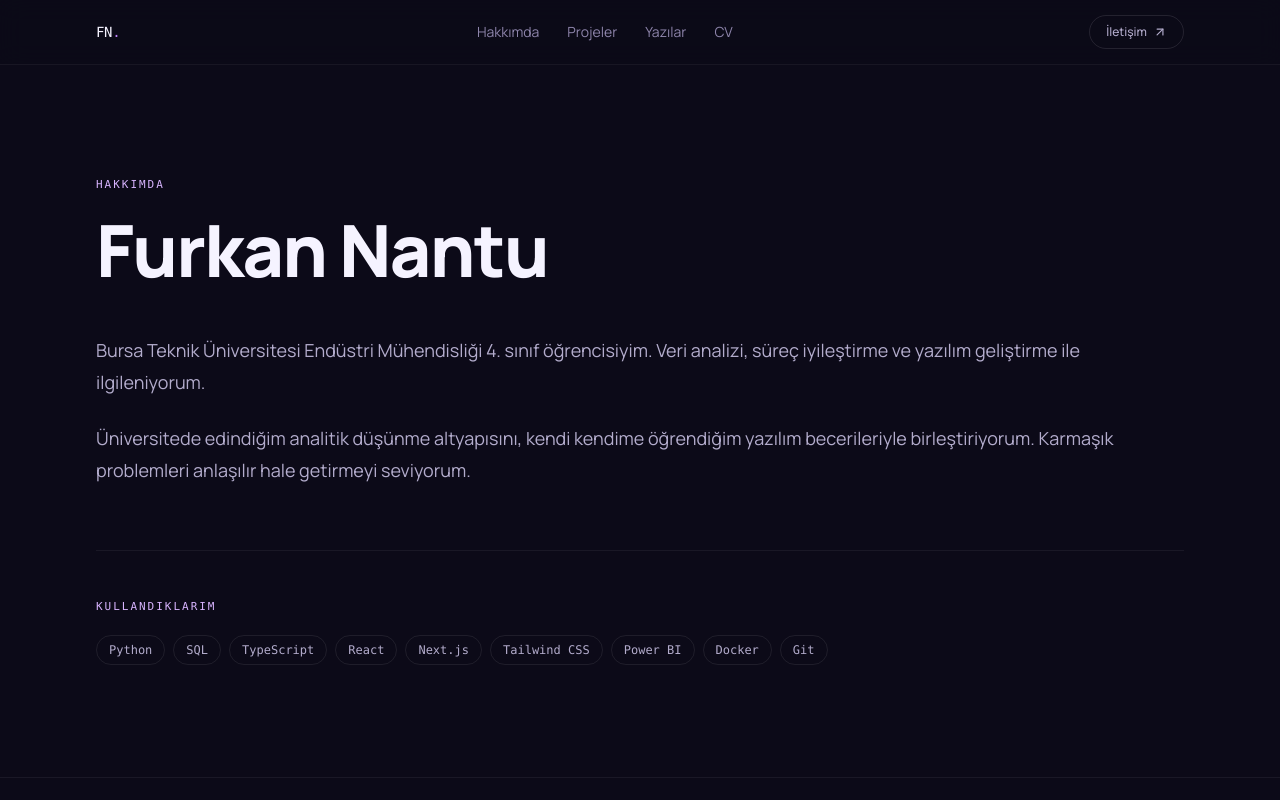
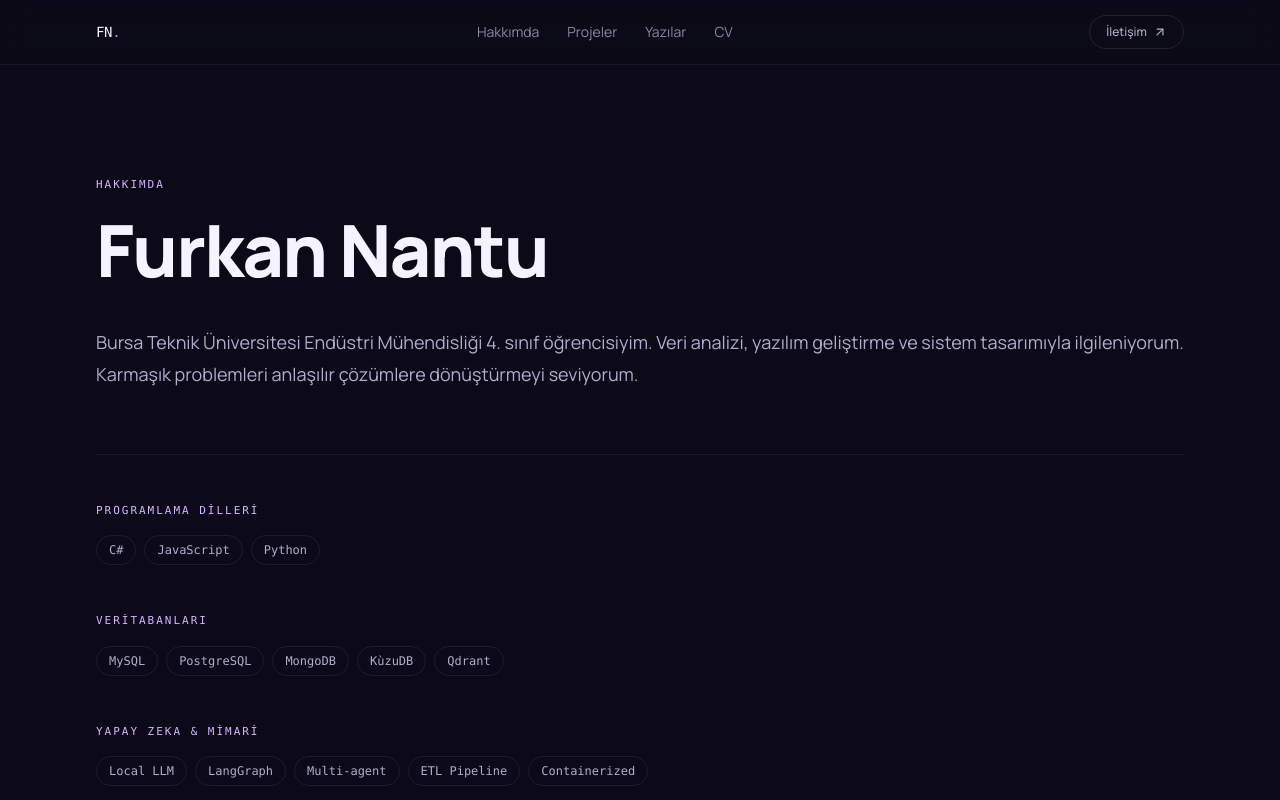
Before and after one commit to fnantu/fnantu.com, a Next.js app: page /about in a window 1280 px wide. Shown: the top 800 px of the page. Built offline with nearby package versions, Linux system fonts and the light colour scheme; no server answers.

Commit message:
docs: hakkımda sayfasına detaylı teknoloji yığını eklendi

```diff
--- a/src/app/about/page.tsx
+++ b/src/app/about/page.tsx
@@ -1,4 +1,48 @@
 import { PageShell } from "@/components/page-shell";
+
+const categories = [
+  {
+    label: "Programlama Dilleri",
+    tools: ["C#", "JavaScript", "Python"],
+  },
+  {
+    label: "Veritabanları",
+    tools: ["MySQL", "PostgreSQL", "MongoDB", "KùzuDB", "Qdrant"],
+  },
+  {
+    label: "Yapay Zeka & Mimari",
+    tools: [
+      "Local LLM",
+      "LangGraph",
+      "Multi-agent",
+      "ETL Pipeline",
+      "Containerized",
+    ],
+  },
+  {
+    label: "Endüstriyel Otomasyon",
+    tools: ["PLC Programlama"],
+  },
+  {
+    label: "İçerik & Medya",
+    tools: ["Ses Mühendisliği", "Dijital Overlay", "Video Analizi"],
+  },
+  {
+    label: "Oyun & Sunucu",
+    tools: ["Sunucu Kurulumu", "Modlama", "Konfigürasyon"],
+  },
+  {
+    label: "Ortam & Araçlar",
+    tools: [
+      "Pop!_OS 24.04",
+      "Cursor",
+      "Gemini CLI",
+      "Opencode",
+      "Cloudcode",
+      "Dual-boot",
+    ],
+  },
+];
 
 export default function About() {
   return (
@@ -9,33 +53,21 @@ export default function About() {
           Furkan Nantu
         </h1>
 
-        <div className="mt-12 space-y-6 text-lg leading-8 text-zinc-300">
+        <div className="mt-10 space-y-5 text-lg leading-8 text-zinc-300">
           <p>
             Bursa Teknik Üniversitesi Endüstri Mühendisliği 4. sınıf
-            öğrencisiyim. Veri analizi, süreç iyileştirme ve yazılım
-            geliştirme ile ilgileniyorum.
-          </p>
-          <p>
-            Üniversitede edindiğim analitik düşünme altyapısını, kendi
-            kendime öğrendiğim yazılım becerileriyle birleştiriyorum.
-            Karmaşık problemleri anlaşılır hale getirmeyi seviyorum.
+            öğrencisiyim. Veri analizi, yazılım geliştirme ve sistem
+            tasarımıyla ilgileniyorum. Karmaşık problemleri anlaşılır
+            çözümlere dönüştürmeyi seviyorum.
           </p>
         </div>
 
-        <div className="mt-16 border-t border-white/[.06] pt-12">
-          <p className="eyebrow">Kullandıklarım</p>
-          <div className="mt-5 flex flex-wrap gap-2">
-            {[
-              "Python",
-              "SQL",
-              "TypeScript",
-              "React",
-              "Next.js",
-              "Tailwind CSS",
-              "Power BI",
-              "Docker",
-              "Git",
-            ].map((tool) => (
+        <div className="mt-16 space-y-12 border-t border-white/[.06] pt-12">
+          {categories.map((cat) => (
+            <div key={cat.label}>
+              <p className="eyebrow">{cat.label}</p>
+              <div className="mt-4 flex flex-wrap gap-2">
+                {cat.tools.map((tool) => (
                   <span
                     key={tool}
                     className="rounded-full border border-white/[.08] px-3 py-1.5 font-mono text-xs text-zinc-300"
@@ -45,6 +77,8 @@ export default function About() {
                 ))}
               </div>
             </div>
+          ))}
+        </div>
       </section>
     </PageShell>
   );
```
Lines whose indentation alone changed are shown as unchanged.
